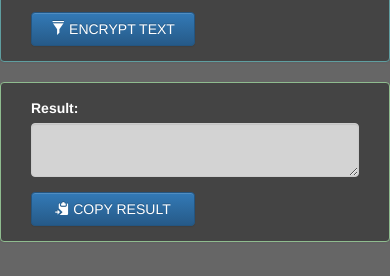
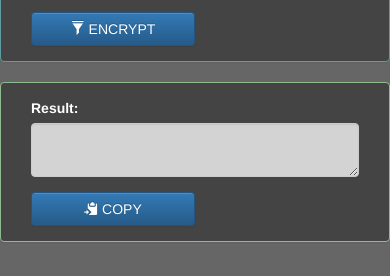
Before and after one commit to furgat/mcrypt, a plain HTML site: page index.html in a window 390 px wide. Shown: the part 263-539 px from the top of the page. Drawn offline with nearby package versions, Linux system fonts and the light colour scheme; some packages are replaced by stand-ins of ours; a script that the page names is missing.

Commit message:
fixing text for mobile

```diff
--- a/index.html
+++ b/index.html
@@ -59,7 +59,7 @@
                                 </select>
                             </div>
                             <div class="form-group">
-                                <button type="button" ng-click="submitForm()" class="btn btn-primary col-sm-3 col-xs-6"><span class="glyphicon glyphicon-filter"></span>&nbsp;ENCRYPT TEXT</button>
+                                <button type="button" ng-click="submitForm()" class="btn btn-primary col-sm-3 col-xs-6"><span class="glyphicon glyphicon-filter"></span>&nbsp;ENCRYPT</button>
                                 <div class="badge badge-note" ng-show="encryptMessage!=''">{{encryptMessage}}</div>
                             </div>
                         </form>
@@ -72,7 +72,7 @@
                             <textarea id="resultText" class="form-control" ng-model="result"></textarea>
                         </div>
                         <div class="form-group">
-                            <button ngclipboard data-clipboard-text="{{result}}" ngclipboard-success="copySuccess()" ngclipboard-error="copyFailed()" type="button" class="btn btn-primary col-sm-3 col-xs-6"><span class="glyphicon glyphicon-copy"></span>&nbsp;COPY RESULT</button>
+                            <button ngclipboard data-clipboard-text="{{result}}" ngclipboard-success="copySuccess()" ngclipboard-error="copyFailed()" type="button" class="btn btn-primary col-sm-3 col-xs-6"><span class="glyphicon glyphicon-copy"></span>&nbsp;COPY</button>
                             <div class="badge badge-note" ng-show="copiedMessage!=''">{{copiedMessage}}</div>
                         </div>
                     </div>
```
